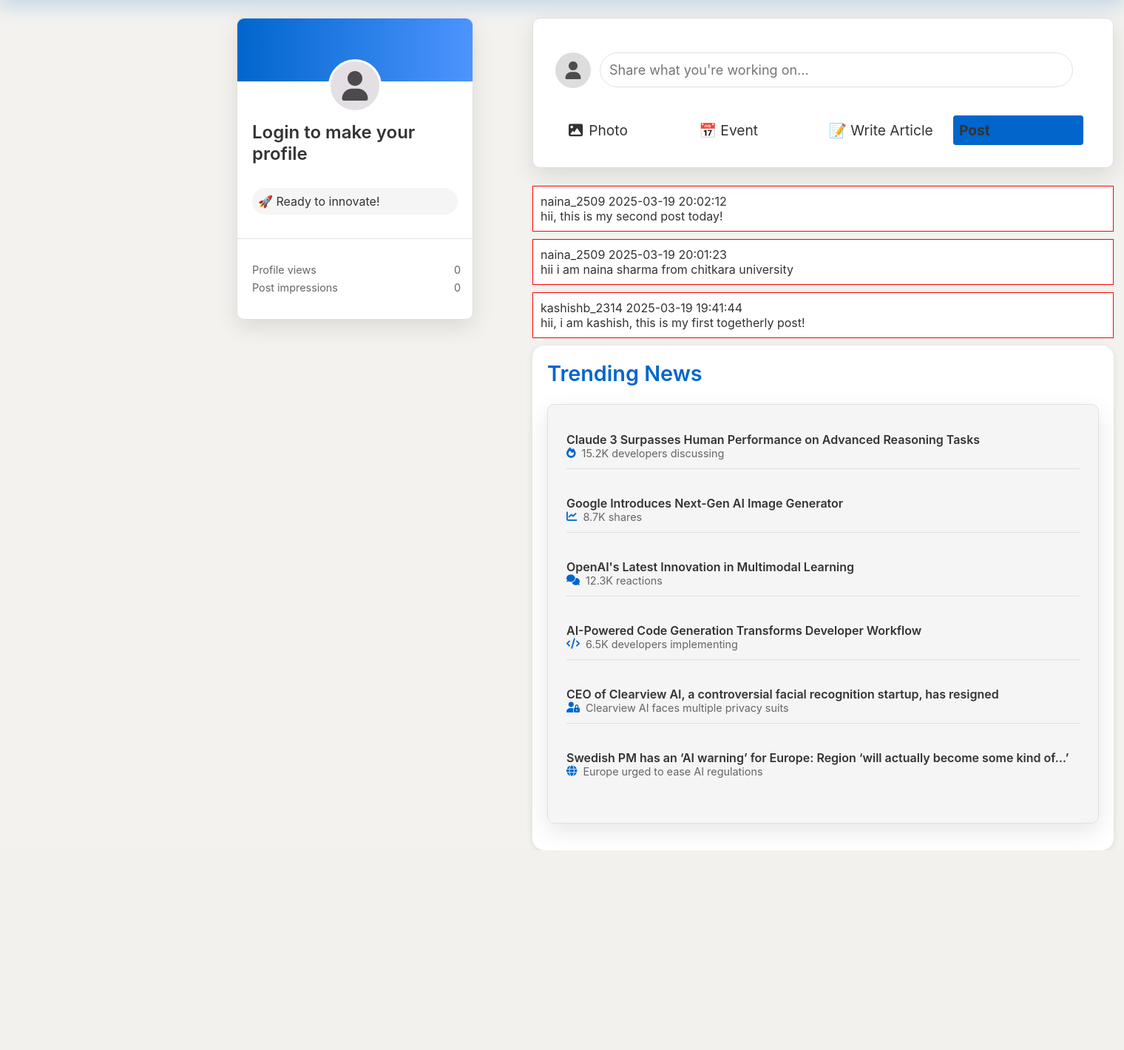
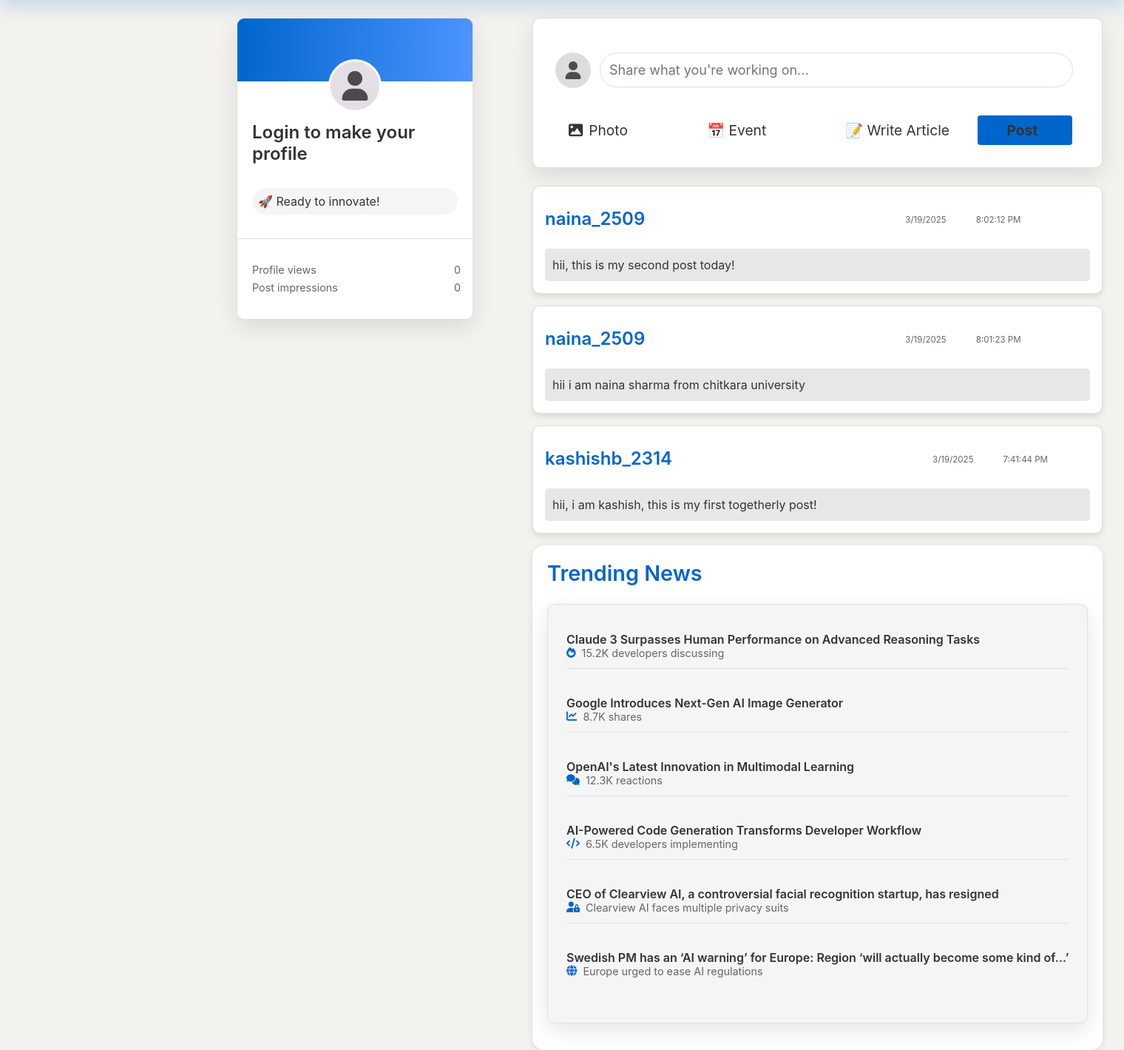
Before and after one commit to Kashish2314/togetherly-flask, a Flask app: page / in a window 1520 px wide. Shown: the part 88-1507 px from the top of the page at 74% size. Before the commit the page ends 1237 px from the top, so only its background shows below. Run offline with Flask 3, Linux system fonts and the light colour scheme.

Commit message:
post section made better

```diff
--- a/static/css/home.css
+++ b/static/css/home.css
@@ -204,6 +204,10 @@ body {
 
 .nav-item a:hover::after {
     width: 100%;
+    color: var(--primary-color);
+    transform: scale(1.1);
+}
+.nav-item a:hover{
     color: var(--primary-color);
     transform: scale(1.1);
 }
@@ -447,12 +451,96 @@ button:hover {
     background: var(--hover-bg);
     border-radius: 1rem;
 }
+#submitPost{
+    width: 8rem;
+    display:flex;
+    justify-content:center;
+}
 
+/* Post Card Styling */
 .post {
-    border: 1px solid red; /* Temporary border for debugging */
-    margin-bottom: 10px;
-    padding: 10px;
-    background: white; /* Ensure posts are visible */
+    background: var(--card-bg);
+    border-radius: 10px;
+    border: 1px solid var(--border-color);
+    padding: 16px;
+    margin-bottom: 16px;
+    box-shadow: 0 4px 8px rgba(0, 0, 0, 0.1);
+    transition: transform 0.3s ease, box-shadow 0.3s ease;
+}
+
+.post:hover {
+    transform: translateY(-5px);
+    box-shadow: 0 8px 16px rgba(0, 0, 0, 0.2);
+}
+
+.post-header {
+    display: flex;
+    justify-content: space-between;
+    align-items: center;
+    margin-bottom: 12px;
+}
+
+.post-user {
+    display: flex;
+    flex-direction: row;
+    gap: 22rem;
+}
+
+.post-username {
+    font-weight: 600;
+    color: var(--primary-color);
+    font-size: 1.5rem;
+    line-height:3.5rem;
+}
+
+.post-timestamp {
+    display: flex;
+    flex-direction: row;
+    gap: 40px;
+    font-size: 0.9em;
+    color: #666;
+    margin-top: 1.4rem;
+}
+
+.post-date {
+    font-size: 0.8em;
+}
+
+.post-time {
+    font-size: 0.8em;
+}
+
+.post-content {
+    padding:10px;
+    border-radius:5px;
+    font-size: 1em;
+    color: var(--text-color);
+    line-height: 1.5;
+    background: rgba(128, 128, 128, 0.19);
+}
+
+.delete-post {
+    background: none;
+    border: none;
+    color: #ff4d4d;
+    cursor: pointer;
+    padding: 4px;
+    border-radius: 50%;
+    width: 30px;
+    height: 30px;
+    display: flex;
+    align-items: center;
+    justify-content: center;
+    transition: background-color 0.3s ease;
+}
+
+.delete-post:hover {
+    background-color: rgba(255, 77, 77, 0.1);
+    transform: scale(1.2);
+}
+
+.delete-post i {
+    font-size: 14px;
 }
 
 /* Loading indicator */
@@ -758,6 +846,12 @@ button:hover {
         left: 1.8rem;
         right: 0rem;
     }
+    .post {
+        width:35rem;
+    }
+    .post-user{
+        gap: 11rem;
+    }
 }
 
 .search-container.active {
--- a/static/js/home.js
+++ b/static/js/home.js
@@ -95,10 +95,17 @@ document.addEventListener('DOMContentLoaded', function() {
                         postElement.className = 'post';
                         postElement.innerHTML = `
                             <div class="post-header">
+                                <div class="post-user">
                                     <span class="post-username">${post.username}</span>
-                                   <span class="post-timestamp">${post.timestamp}</span>
+                                    <div class="post-timestamp">
+                                        <span class="post-date">${new Date(post.timestamp).toLocaleDateString()}</span>
+                                        <span class="post-time">${new Date(post.timestamp).toLocaleTimeString()}</span>
+                                    </div>
+                                </div>
                                 ${post.user_id === currentUserId ?
-                                       `<button class="delete-post" data-post-id="${post.id}">Delete</button>` : ''
+                                    `<button class="delete-post" data-post-id="${post.id}">
+                                        <i class="fas fa-trash"></i>
+                                    </button>` : ''
                                 }
                             </div>
                             <div class="post-content">${post.content}</div>
--- a/templates/home.html
+++ b/templates/home.html
@@ -121,14 +121,29 @@
                     </div>
                     <div class="post-action">📅 Event</div>
                     <div class="post-action">📝 Write Article</div>
-                    <button class="post-action" id="submitPost">Post</button> <!-- Submit button -->
+                    <button class="post-action" id="submitPost">Post</button>
                 </div>
             </div>
 
             <!-- Posts Feed -->
             <div class="posts-feed" id="postsFeed">
                 <div id="loading" style="display: none;">Loading posts...</div>
-                <!-- Posts will be dynamically inserted here -->
+                <!-- Example Post Card  -->
+                <div class="post">
+                    <div class="post-header">
+                        <div class="post-user">
+                            <span class="post-username">Username</span>
+                            <div class="post-timestamp">
+                                <span class="post-date">Date</span>
+                                <span class="post-time">Time</span>
+                            </div>
+                        </div>
+                        <button class="delete-post" data-post-id="1">
+                            <i class="fas fa-trash"></i>
+                        </button>
+                    </div>
+                    <div class="post-content">This is a sample post content.</div>
+                </div>
             </div>
 
 
```
Also changed, not shown: instance/database.db. Lines whose indentation alone changed are shown as unchanged.
